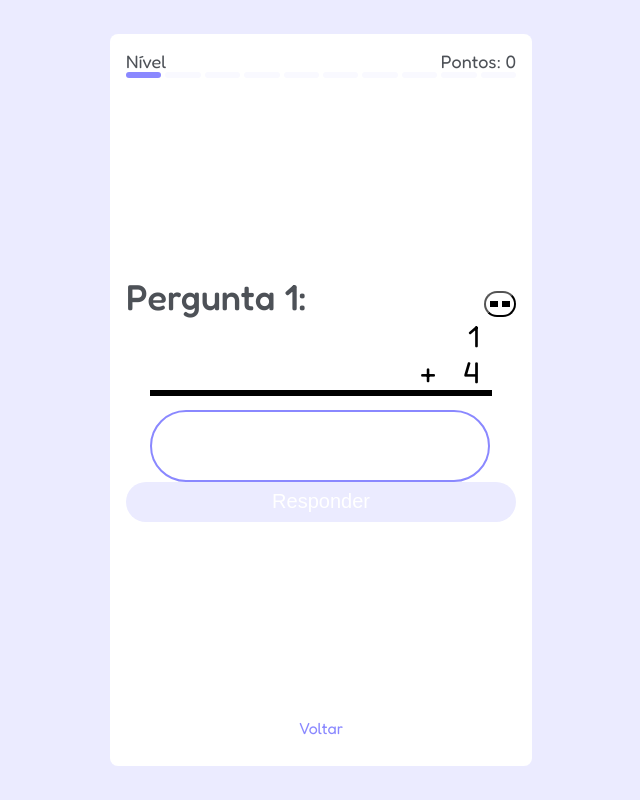
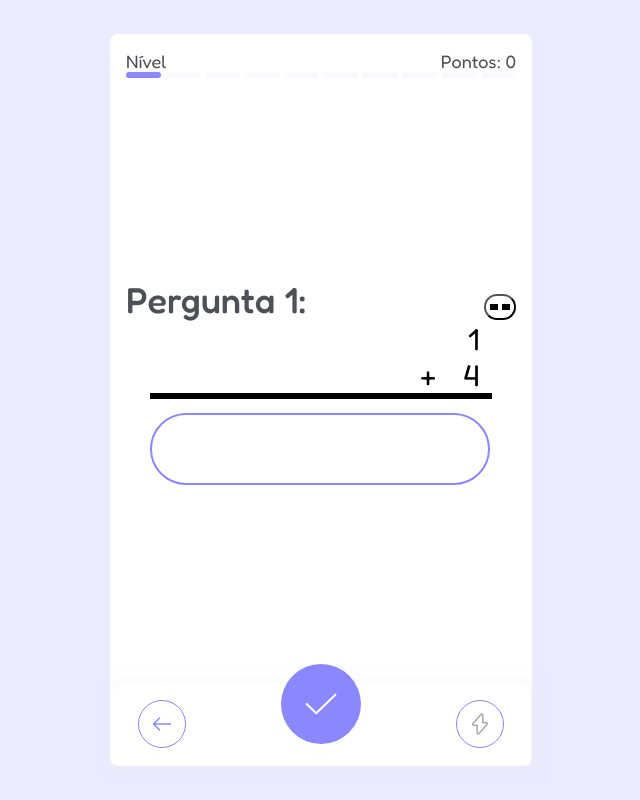
Before and after one commit to Renanf68/little-math-game, a React (Create React App) app: page /app/game in a window 1280 px wide. Shown: the whole page, without its empty margins (319-959 px from the left). Built offline with nearby package versions, Linux system fonts and the light colour scheme.

Commit message:
Game with ActionsFooter

```diff
--- a/src/components/ActionsFooter.tsx
+++ b/src/components/ActionsFooter.tsx
@@ -2,6 +2,7 @@ import { Link } from "react-router-dom";
 import styled from "styled-components";
 import { Icon } from "./Icon";
 import { ReactComponent as play } from "../images/play.svg";
+import { ReactComponent as check } from "../images/check.svg";
 import { FlashButton } from "./FlashButton";
 
 const ActionsFooterStyled = styled.div`
@@ -29,6 +30,10 @@ const BackBtn = styled.button`
   cursor: pointer;
 `;
 export const PlayIcon = styled(play)`
+  width: 32px;
+  height: 32px;
+`;
+export const CheckIcon = styled(check)`
   width: 32px;
   height: 32px;
 `;
@@ -76,7 +81,7 @@ export const ActionsFooter = ({
         </BackBtn>
       </Link>
       <ActionBtn onClick={onAction}>
-        <PlayIcon />
+        {isGame ? <CheckIcon /> : <PlayIcon />}
       </ActionBtn>
       {isGame ? (
         <FlashButton onAction={() => {}} />
--- a/src/components/QuestionCard.tsx
+++ b/src/components/QuestionCard.tsx
@@ -1,6 +1,5 @@
 import styled from "styled-components";
 import { Question } from "../types";
-import { Button } from "./Button";
 // import { Input } from "./Input";
 import React from "react";
 import { Heading } from "./Heading";
@@ -54,16 +53,19 @@ const Operation = styled.p`
 interface QuestionCardProps {
   matchNumber: number;
   question: Question;
-  notifyResponse(match: number, isCorrect: boolean): void;
+  response: string;
+  notifyResponse(response: string): void;
+  reply(): void;
 }
 
 export const QuestionCard = ({
   matchNumber,
   question,
+  response,
   notifyResponse,
+  reply,
 }: QuestionCardProps) => {
   // state
-  const [response, setResponse] = React.useState("");
   const [responsesGroup, setResponsesGroup] = React.useState<string[]>([]);
   const [isGroup, setIsGroup] = React.useState(false);
   // refs
@@ -90,16 +92,6 @@ export const QuestionCard = ({
     },
     []
   );
-  const reply = () => {
-    console.group("response: ", response);
-    const responseInt = parseInt(response);
-    let isCorrect = false;
-    if (responseInt === question.result) {
-      isCorrect = true;
-    }
-    setResponse("");
-    notifyResponse(matchNumber, isCorrect);
-  };
   const handleKeyDown = (event: React.KeyboardEvent<HTMLInputElement>) => {
     if (event.key === "Enter" && !event.shiftKey) {
       event.preventDefault();
@@ -111,8 +103,8 @@ export const QuestionCard = ({
   }, [initializeResponsesGroup, matchNumber]);
   React.useEffect(() => {
     const concat = responsesGroup.join("");
-    setResponse(concat);
-  }, [responsesGroup]);
+    notifyResponse(concat);
+  }, [responsesGroup, notifyResponse]);
   React.useEffect(() => {
     if (isGroup) return;
     fullInputRef.current?.focus();
@@ -151,16 +143,13 @@ export const QuestionCard = ({
               ref={fullInputRef}
               type="number"
               value={response}
-              onChange={(e) => setResponse(e.target.value)}
+              onChange={(e) => notifyResponse(e.target.value)}
               onKeyDown={handleKeyDown}
               game
             />
           )}
         </div>
       </OperationBoard>
-      <Button onClick={reply} disabled={response.length === 0}>
-        Responder
-      </Button>
     </Card>
   );
 };
--- a/src/components/game/GameFooter.tsx
+++ /dev/null
@@ -1,22 +0,0 @@
-import styled from "styled-components";
-import { Link } from "react-router-dom";
-
-const GameFooterStyled = styled.div`
-  display: flex;
-  flex-direction: row;
-  justify-content: center;
-`;
-
-const BackLink = styled(Link)`
-  color: ${(props) => props.theme.colors.purple};
-  text-decoration: none;
-  margin-bottom: 12px;
-`;
-
-export const GameFooter = (props: React.HTMLAttributes<HTMLDivElement>) => {
-  return (
-    <GameFooterStyled>
-      <BackLink to="/app">Voltar</BackLink>
-    </GameFooterStyled>
-  );
-};
--- a/src/components/game/index.tsx
+++ b/src/components/game/index.tsx
@@ -1,11 +1,11 @@
 import React from "react";
-import { GameFooter } from "./GameFooter";
 import { GameHeader } from "./GameHeader";
 import { LevelProgress } from "../LevelProgress";
 import { PageLayout } from "../PageLayout";
 import { Text } from "../Text";
 import styled from "styled-components";
 import { Matches } from "../../types";
+import { ActionsFooter } from "../ActionsFooter";
 
 const GameLayoutStyled = styled.div`
   flex: 1;
@@ -20,6 +20,7 @@ interface GameLayoutProps {
   userScore: number;
   matches: Matches[];
   currentMatch: number;
+  onAction(): void;
   children: React.ReactNode;
 }
 
@@ -28,6 +29,7 @@ export const GameLayout = ({
   userScore,
   matches,
   currentMatch,
+  onAction,
   children,
 }: GameLayoutProps) => {
   return (
@@ -41,7 +43,7 @@ export const GameLayout = ({
           <LevelProgress matches={matches} currentMatch={currentMatch} />
         </div>
         {children}
-        <GameFooter />
+        <ActionsFooter backLink="/app" onAction={onAction} isGame />
       </GameLayoutStyled>
     </PageLayout>
   );
--- a/src/pages/game.tsx
+++ b/src/pages/game.tsx
@@ -32,13 +32,16 @@ const initialMatches = [
 
 const Game = () => {
   // context
-  const { user, handleRecord, upgradeLevel } = useUserContext();
+  const { user, handlePower, handleRecord, upgradeLevel } = useUserContext();
   // state
   const [score, setScore] = React.useState(0);
   const [matches, setMatches] = React.useState<Matches[]>(initialMatches);
   const [match, setMatch] = React.useState<Match>();
   const [feedback, setFeedback] = React.useState<FeedBack>();
   const [matchNumber, setMatchNumber] = React.useState(1);
+  // current response
+  // state
+  const [response, setResponse] = React.useState("");
   // helpers
   const shouldUpgradeLevel = React.useMemo(() => {
     if (matchNumber === levelMatches) {
@@ -61,22 +64,26 @@ const Game = () => {
     }
     setFeedback(undefined);
   }, [matchNumber, score, handleRecord, upgradeLevel]);
-  const handleResponse = React.useCallback(
-    (match: number, isCorrect: boolean) => {
+  const handleResponse = React.useCallback(() => {
+    const responseInt = parseInt(response);
+    let isCorrect = false;
+    if (responseInt === match?.question.result) {
+      isCorrect = true;
+    }
+    setResponse("");
     setMatches((prev) =>
       prev.map((i) => {
-          if (i.match === match) return { ...i, isCorrect };
+        if (i.match === matchNumber) return { ...i, isCorrect };
         return i;
       })
     );
     setFeedback({ isCorrect });
     if (isCorrect) {
       setScore((prev) => prev + 10);
+      handlePower(10);
     }
     setMatch((prev) => ({ ...prev, answered: true } as Match));
-    },
-    []
-  );
+  }, [handlePower, response, match?.question.result, matchNumber]);
   const handleNewQuestion = React.useCallback(() => {
     const question = getQuestion(user?.level);
     setMatch({
@@ -97,13 +104,15 @@ const Game = () => {
         userScore={score}
         matches={matches}
         currentMatch={matchNumber}
+        onAction={handleResponse}
       >
         {match ? (
           <QuestionCard
             matchNumber={matchNumber}
             question={match.question}
-            // question={fakeQ}
-            notifyResponse={handleResponse}
+            response={response}
+            notifyResponse={setResponse}
+            reply={handleResponse}
           />
         ) : (
           <p>Carregando...</p>
```
Also changed, not shown: src/images/check.svg (added). Lines whose indentation alone changed are shown as unchanged.
